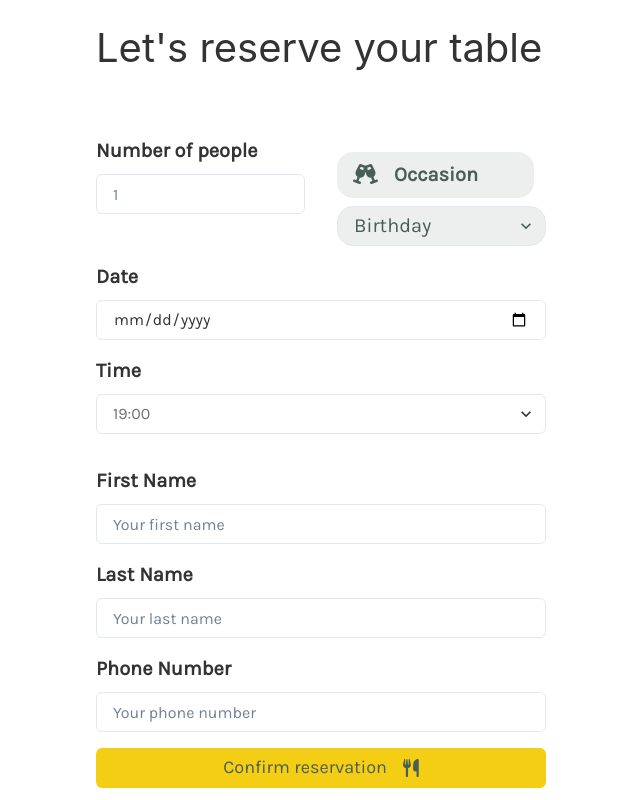
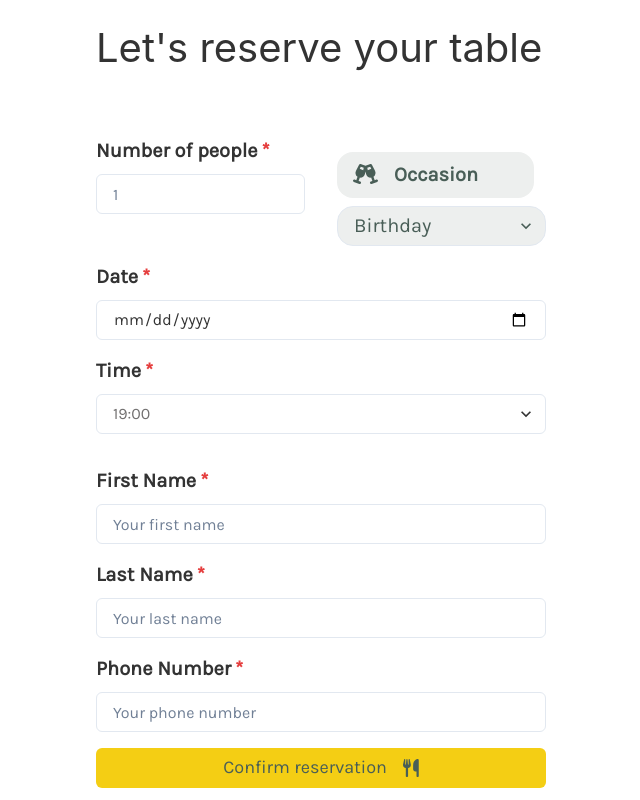
Before and after one commit to Nessvah/little_lemon_restaurant, a React (Create React App) app: page /reservations in a window 1280 px wide. Shown: the part 480-1280 px from the top of the page, without its empty margins (114-754 px from the left). Built offline with nearby package versions, Linux system fonts and the light colour scheme; a web font is replaced by a local one.

Commit message:
fix some types on the form

```diff
--- a/src/App.js
+++ b/src/App.js
@@ -1,35 +1,34 @@
 import Home from "./pages/Home";
 import Reservations from "./pages/Reservations";
-import PageNotFound from "./pages/PageNotFound"
-import { Route, Routes} from "react-router-dom";
+import PageNotFound from "./pages/PageNotFound";
+import { Route, Routes } from "react-router-dom";
 import Navbar from "./components/Navbar";
 import { ChakraProvider } from "@chakra-ui/react";
+import { AlertProvider } from "./context/alertContext";
 import brand from "./styles/brand";
-import "@fontsource/markazi-text"
-import "@fontsource/karla"
-
+import "@fontsource/markazi-text";
+import "@fontsource/karla";
 
 import "./App.css";
 import Footer from "./components/Footer";
-import {AlertProvider} from "./context/alertContext";
 
 function App() {
-  return(
+  return (
     <ChakraProvider resetCSS theme={brand}>
       <AlertProvider>
-              <Navbar/>
+        <main>
+          <Navbar />
           <Routes>
             {/*index path - the component to go to*/}
-                  <Route path="/" element={<Home/>}/>
-                  <Route path={"/reservations"} element={<Reservations/>}/>
-                  <Route path={"*"} element={<PageNotFound/>}/>
+            <Route path="/" element={<Home />} />
+            <Route path={"/reservations"} element={<Reservations />} />
+            <Route path={"*"} element={<PageNotFound />} />
           </Routes>
-              <Footer/>
+          <Footer />
+        </main>
       </AlertProvider>
-
     </ChakraProvider>
-
-      )
+  );
 }
 
 export default App;
--- a/src/components/BookingForm.js
+++ b/src/components/BookingForm.js
@@ -1,19 +1,28 @@
 import {
   FormControl,
   FormLabel,
-    FormErrorMessage, VStack, HStack, Button, Input, Select, Heading, Box
-} from '@chakra-ui/react'
-import {faChampagneGlasses, faUtensils} from "@fortawesome/free-solid-svg-icons";
-import {FontAwesomeIcon} from "@fortawesome/react-fontawesome";
-import {useState} from "react";
-import {useFormik} from "formik";
+  FormErrorMessage,
+  VStack,
+  HStack,
+  Button,
+  Input,
+  Select,
+  Heading,
+  Box,
+} from "@chakra-ui/react";
+import {
+  faChampagneGlasses,
+  faUtensils,
+} from "@fortawesome/free-solid-svg-icons";
+import { FontAwesomeIcon } from "@fortawesome/react-fontawesome";
+import { useFormik } from "formik";
 import * as Yup from "yup";
 import useSubmit from "../hooks/useSubmit";
-import {useAlertContext} from "../context/alertContext";
+import { useAlertContext } from "../context/alertContext";
+import React, { useEffect } from "react";
 
 const BookingForm = () => {
-
-    const { isLoading, response, submit } = useSubmit({});
+  const { isLoading, response, submit } = useSubmit();
 
   // Set alert for submission
   const { onOpen } = useAlertContext();
@@ -21,21 +30,16 @@ const BookingForm = () => {
   // use formik for validation
   const formik = useFormik({
     initialValues: {
-            occassion: "birthday" | "engagement" | "anniversary",
+      occassion: "birthday",
       guests: "",
       date: "",
-            time: "19:00" | "20:00" | "21:00" | "22:00",
+      time: "19:00",
       firstName: "",
       lastName: "",
       phoneNumber: "",
     },
     onSubmit: (values) => {
-            submit.isLoading = true;
-            if(response == "success"){
-                onOpen(true, "Success", "Your reservations is confirmed! See you at dinner.");
-            }
-            onOpen();
-            return false;
+      submit("https://john.com/contactme", values);
     },
     //validate form inputs
     validationSchema: Yup.object({
@@ -43,91 +47,224 @@ const BookingForm = () => {
       guests: Yup.string().min(1).required("Required"),
       date: Yup.date().min(new Date(), "Invalid date").required("Required"),
       //time
-            firstName: Yup.string().min(2, "You need at least 2 letters").required("Required"),
-            lastName: Yup.string().min(2, "You need to provide at least 2 letters").required("Required"),
-            phoneNumber: Yup.string().min(9, "You need to enter at least 9 digits").required("Required"),
+      firstName: Yup.string()
+        .min(2, "You need at least 2 letters")
+        .required("Required"),
+      lastName: Yup.string()
+        .min(2, "You need to provide at least 2 letters")
+        .required("Required"),
+      phoneNumber: Yup.string()
+        .min(9, "You need to enter at least 9 digits")
+        .required("Required"),
     }),
-    })
+  });
+
+  //
+  useEffect(() => {
+    if (response) {
+      onOpen(response.type, response.message);
+      if (response.type === "success") {
+        formik.resetForm();
+      }
+    }
+  }, [response]);
 
   return (
     <Box w={"860px"} m={"4rem auto 8rem auto"}>
-            <Heading as={'h2'} fontWeight={'regular'} fontSize={40} mb={16}>
+      <Heading as={"h2"} fontWeight={"regular"} fontSize={40} mb={16}>
         Let's reserve your table
       </Heading>
-            <HStack w={'100%'} alignItems={'flex-start'} justifyContent={'space-between'}>
-                <VStack w={'100%'} alignItems={'flex-start'}>
-
-                    <form autoComplete={'off'} className={'form'} onSubmit={formik.handleSubmit}>
-
+      <HStack
+        w={"100%"}
+        alignItems={"flex-start"}
+        justifyContent={"space-between"}
+      >
+        <VStack w={"100%"} alignItems={"flex-start"}>
+          <form
+            autoComplete={"off"}
+            className={"form"}
+            onSubmit={formik.handleSubmit}
+          >
             <HStack spacing={8}>
-                            <FormControl isInvalid={formik.touched.guests && formik.errors.guests}  >
-                                <FormLabel htmlFor="guests" fontWeight={'extrabold'} fontSize={'20px'}>Number of people</FormLabel>
-                                <Input name="guests" type="number" placeholder="1" id="guests" mb={8}
-                                       {...formik.getFieldProps("guests")}/>
+              <FormControl
+                isRequired
+                isInvalid={!!formik.errors.guests && formik.touched.guests}
+              >
+                <FormLabel
+                  htmlFor="guests"
+                  fontWeight={"extrabold"}
+                  fontSize={"20px"}
+                >
+                  Number of people
+                </FormLabel>
+                <Input
+                  name="guests"
+                  type="number"
+                  placeholder="1"
+                  id="guests"
+                  mb={8}
+                  {...formik.getFieldProps("guests")}
+                />
                 <FormErrorMessage>{formik.errors.guests}</FormErrorMessage>
               </FormControl>
 
               {/*Research about formik validation with options*/}
-                            <FormControl isInvalid={formik.touched.occassion && formik.errors.occassion}>
-                                <FormLabel htmlFor="occasion"  backgroundColor={'White'} py={2} px={4} borderRadius={16}
-                                           fontWeight={'extrabold'} fontSize={'20px'} color={'Green'} mt={'1rem'}>
-                                    <FontAwesomeIcon icon={faChampagneGlasses} size='1x' className={'icon'}/>Occasion</FormLabel>
-                                <Select name={'occasion'} id="occasion"
-                                        backgroundColor={'White'} fontSize={'20px'} color={'Green'}
-                                        borderRadius={16}  {...formik.getFieldProps("occassion")}>
-                                    <option value={"birthday"}>Birthday</option>
-                                    <option value={"engagement"}>Engagement</option>
-                                    <option value={"anniversary"}>Anniversary</option>
-                                </Select>
-                                <FormErrorMessage>{formik.errors.occassion}</FormErrorMessage>
+              <FormControl>
+                <FormLabel
+                  htmlFor="occasion"
+                  backgroundColor={"White"}
+                  py={2}
+                  px={4}
+                  borderRadius={16}
+                  fontWeight={"extrabold"}
+                  fontSize={"20px"}
+                  color={"Green"}
+                  mt={"1rem"}
+                >
+                  <FontAwesomeIcon
+                    icon={faChampagneGlasses}
+                    size="1x"
+                    className={"icon"}
+                  />
+                  Occasion
+                </FormLabel>
+                <Select
+                  name="occasion"
+                  id="occasion"
+                  backgroundColor={"White"}
+                  fontSize={"20px"}
+                  color={"Green"}
+                  borderRadius={16}
+                  {...formik.getFieldProps("occassion")}
+                >
+                  <option value="birthday">Birthday</option>
+                  <option value="engagement">Engagement</option>
+                  <option value="anniversary">Anniversary</option>
+                </Select>{" "}
               </FormControl>
             </HStack>
 
-
-                        <FormControl isInvalid={formik.touched.date && formik.errors.date}>
-                        <FormLabel htmlFor="res-date" fontWeight={'extrabold'} fontSize={'20px'} mt={'1rem'}>Date</FormLabel>
-                            <Input name={'date'}  {...formik.getFieldProps("date")}  type="date"
-                                   id="res-date"/>
+            <FormControl
+              isRequired
+              isInvalid={!!formik.errors.date && formik.touched.date}
+            >
+              <FormLabel
+                htmlFor="res-date"
+                fontWeight={"extrabold"}
+                fontSize={"20px"}
+                mt={"1rem"}
+              >
+                Date
+              </FormLabel>
+              <Input
+                name="date"
+                {...formik.getFieldProps("date")}
+                type="date"
+                id="res-date"
+              />
               <FormErrorMessage>{formik.errors.date}</FormErrorMessage>
             </FormControl>
-                        <FormControl isInvalid={formik.touched.time && formik.errors.time}>
-                            <FormLabel htmlFor="res-time" fontWeight={'extrabold'} fontSize={'20px'} mt={'1rem'}>Time</FormLabel>
-                            <Select  {...formik.getFieldProps("time")}  id="res-time" mb={2}
-                                    className={'input'} name={'time'} required>
-                                <option>19:00</option>
-                                <option>20:00</option>
-                                <option>21:00</option>
-                                <option>22:00</option>
+
+            <FormControl isRequired>
+              <FormLabel
+                htmlFor="time"
+                fontWeight={"extrabold"}
+                fontSize={"20px"}
+                mt={"1rem"}
+              >
+                Time
+              </FormLabel>
+              <Select
+                {...formik.getFieldProps("time")}
+                id="time"
+                mb={2}
+                className={"input"}
+                name="time"
+              >
+                <option value="19:00">19:00</option>
+                <option value="20:00">20:00</option>
+                <option value="21:00">21:00</option>
+                <option value="22:00">22:00</option>
               </Select>
-                            <FormErrorMessage >formik.errors.time</FormErrorMessage>
             </FormControl>
 
-
-                        <FormControl isInvalid={formik.touched.firstName && formik.errors.firstName}>
-                            <FormLabel htmlFor="firstname" fontWeight={'extrabold'} fontSize={'20px'} mt={8}>First Name</FormLabel>
-                            <Input name={'firstName'}  {...formik.getFieldProps("firstName")}
-                                   type="text" placeholder="Your first name" id="firstname" />
+            <FormControl
+              isRequired
+              isInvalid={!!formik.errors.firstName && formik.touched.firstName}
+            >
+              <FormLabel
+                htmlFor="firstname"
+                fontWeight={"extrabold"}
+                fontSize={"20px"}
+                mt={8}
+              >
+                First Name
+              </FormLabel>
+              <Input
+                name="firstName"
+                {...formik.getFieldProps("firstName")}
+                type="text"
+                placeholder="Your first name"
+                id="firstName"
+              />
               <FormErrorMessage>{formik.errors.firstName}</FormErrorMessage>
             </FormControl>
 
-                        <FormControl isInvalid={formik.touched.lastName && formik.errors.lastName}>
-                            <FormLabel htmlFor="lastname" fontWeight={'extrabold'} fontSize={'20px'} mt={'1rem'}>Last Name</FormLabel>
-                            <Input name={'lastName'}  {...formik.getFieldProps("lastName")}
-                                   type="text" placeholder="Your last name" id="lastname"  />
+            <FormControl
+              isRequired
+              isInvalid={!!formik.errors.lastName && formik.touched.lastName}
+            >
+              <FormLabel
+                htmlFor="lastName"
+                fontWeight={"extrabold"}
+                fontSize={"20px"}
+                mt={"1rem"}
+              >
+                Last Name
+              </FormLabel>
+              <Input
+                name="lastName"
+                {...formik.getFieldProps("lastName")}
+                type="text"
+                placeholder="Your last name"
+                id="lastName"
+              />
               <FormErrorMessage>{formik.errors.lastName}</FormErrorMessage>
             </FormControl>
 
-                           <FormControl isInvalid={formik.touched.phoneNumber && formik.errors.phoneNumber}>
-                               <FormLabel htmlFor="phonenumber" fontWeight={'extrabold'} fontSize={'20px'} mt={'1rem'}>Phone Number</FormLabel>
-                               <Input name={'phoneNumber'}  {...formik.getFieldProps("phoneNumber")}
-                                      type="text" placeholder="Your phone number"  id="phonenumber"  />
+            <FormControl
+              isRequired
+              isInvalid={
+                !!formik.errors.phoneNumber && formik.touched.phoneNumber
+              }
+            >
+              <FormLabel
+                htmlFor="phoneNumber"
+                fontWeight={"extrabold"}
+                fontSize={"20px"}
+                mt={"1rem"}
+              >
+                Phone Number
+              </FormLabel>
+              <Input
+                name="phoneNumber"
+                {...formik.getFieldProps("phoneNumber")}
+                type="text"
+                placeholder="Your phone number"
+                id="phoneNumber"
+              />
               <FormErrorMessage>{formik.errors.phoneNumber}</FormErrorMessage>
             </FormControl>
 
-                            <Button type="submit" value="Make Your reservation" width="full" bg={"Yellow"}
+            <Button
+              isLoading={isLoading}
+              type="submit"
+              value="Make Your reservation"
+              width="full"
+              bg={"Yellow"}
               fontSize={18}
               color={"Green"}
-                                    border-radius={'16px'}
+              border-radius={"16px"}
               fontWeight={"regular"}
               _hover={{ bg: "#FEE361" }}
               _active={{
@@ -138,14 +275,21 @@ const BookingForm = () => {
               _focus={{
                 boxShadow:
                   "0 0 1px 2px rgba(251, 218, 187, .75), 0 1px 1px rgba(0, 0, 0, .15)",
-                                    }}  mt={'1rem'}>
-                                Confirm reservation <FontAwesomeIcon icon={faUtensils} size={'1x'} className={'submit-icon'}/>
+              }}
+              mt={"1rem"}
+            >
+              Confirm reservation{" "}
+              <FontAwesomeIcon
+                icon={faUtensils}
+                size={"1x"}
+                className={"submit-icon"}
+              />
             </Button>
           </form>
         </VStack>
       </HStack>
     </Box>
-    )
-}
+  );
+};
 
 export default BookingForm;
--- a/src/components/BookingPage.js
+++ b/src/components/BookingPage.js
@@ -1,20 +1,7 @@
 import BookingForm from "./BookingForm";
-import {useReducer, useState} from "react";
-
 
 const BookingPage = () => {
-
-    //const availableTimes = (updateTimes, initializeTimes) => useReducer([]);
-
-   /* const updateTimes = () =>{
-       return;
-    }
-
-    const initializeTimes = useState(availableTimes); */
-
-    return(
-        <BookingForm />
-    )
-}
+  return <BookingForm />;
+};
 
 export default BookingPage;
```
Lines whose indentation alone changed are shown as unchanged.
